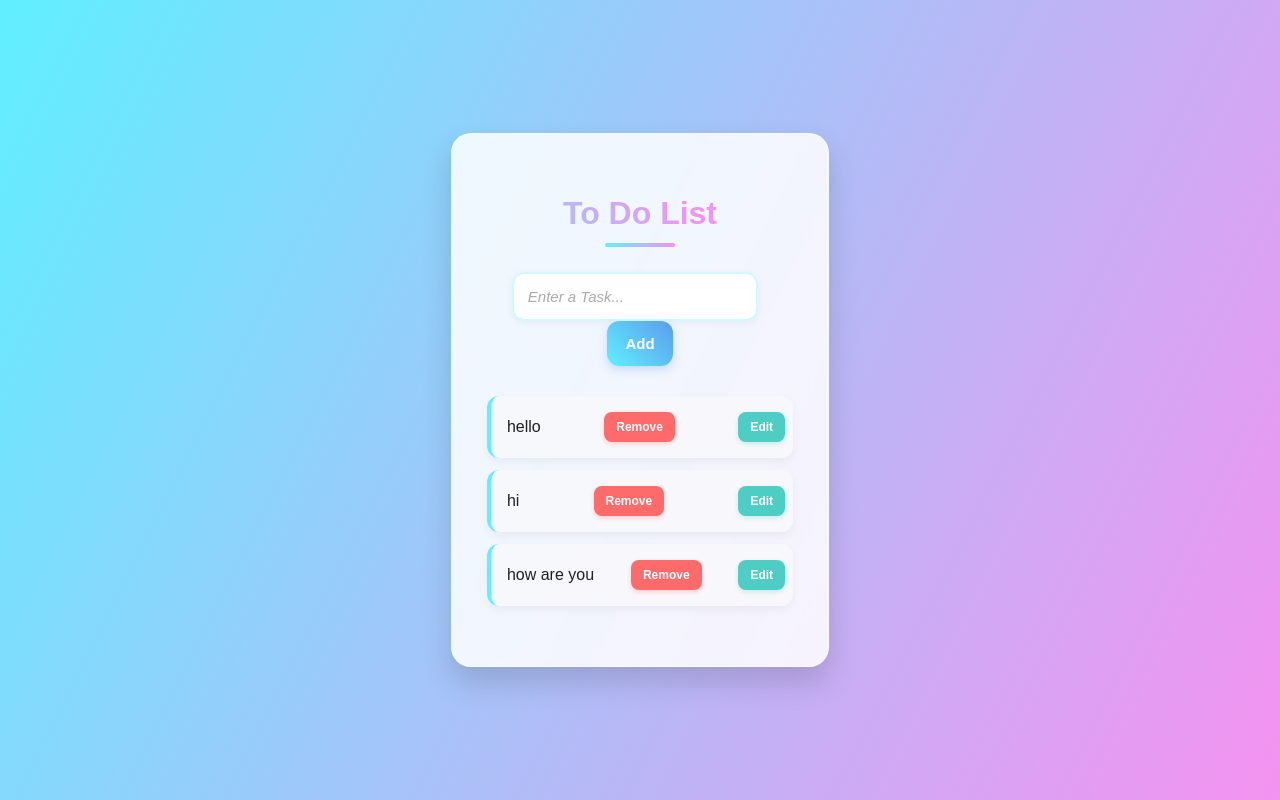
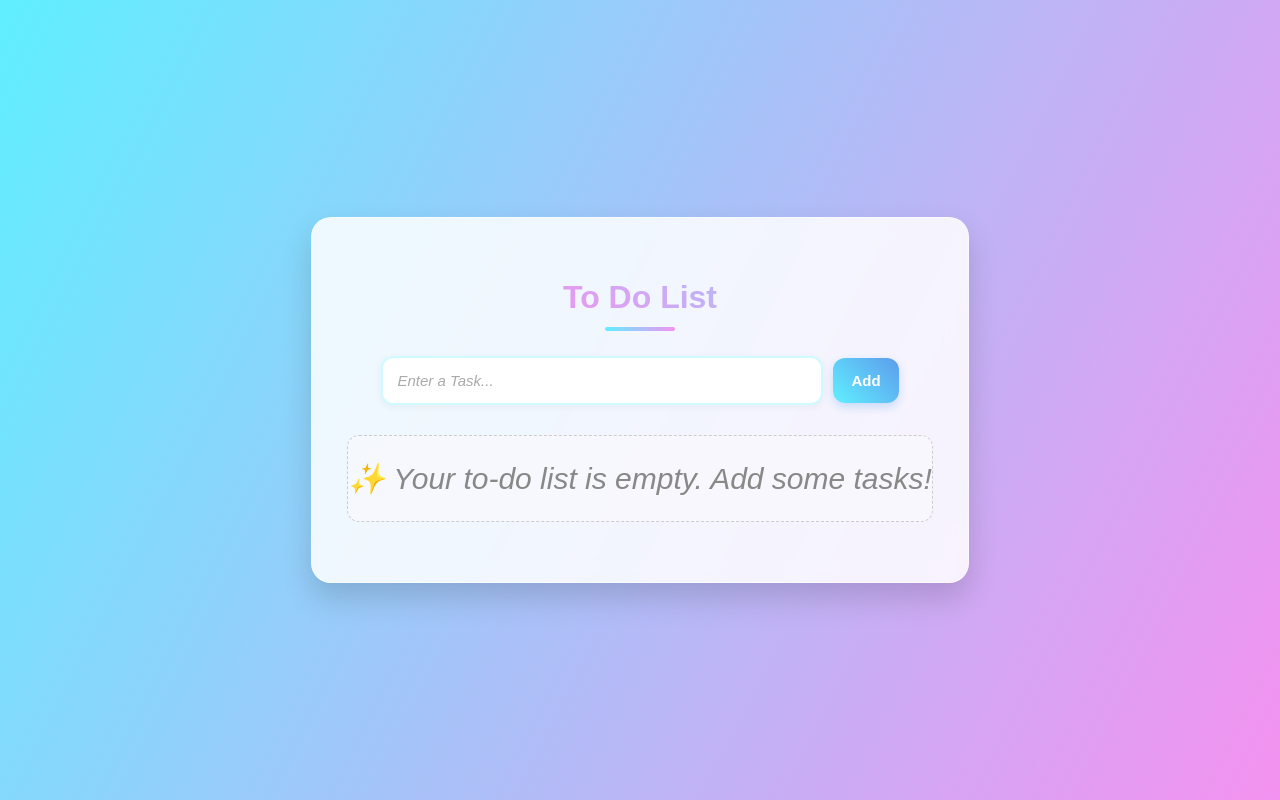
Before and after one commit to Harsha-Buddhika-Official/ToDoApp-React, a React (Vite) app: page / in a window 1280 px wide. Built offline with nearby package versions, Linux system fonts and the light colour scheme.

Commit message:
list update

```diff
--- a/src/ToDoList/ToDoList.jsx
+++ b/src/ToDoList/ToDoList.jsx
@@ -2,7 +2,7 @@ import react, {useState} from 'react';
 import './ToDoList.css'
 
 function ToDoList(){
-    const [tasks, setTasks] = useState(["hello","hi","how are you"]);
+    const [tasks, setTasks] = useState([]);
 
     function addTasks(){
         const adding = document.getElementById("addTasks").value;
```
